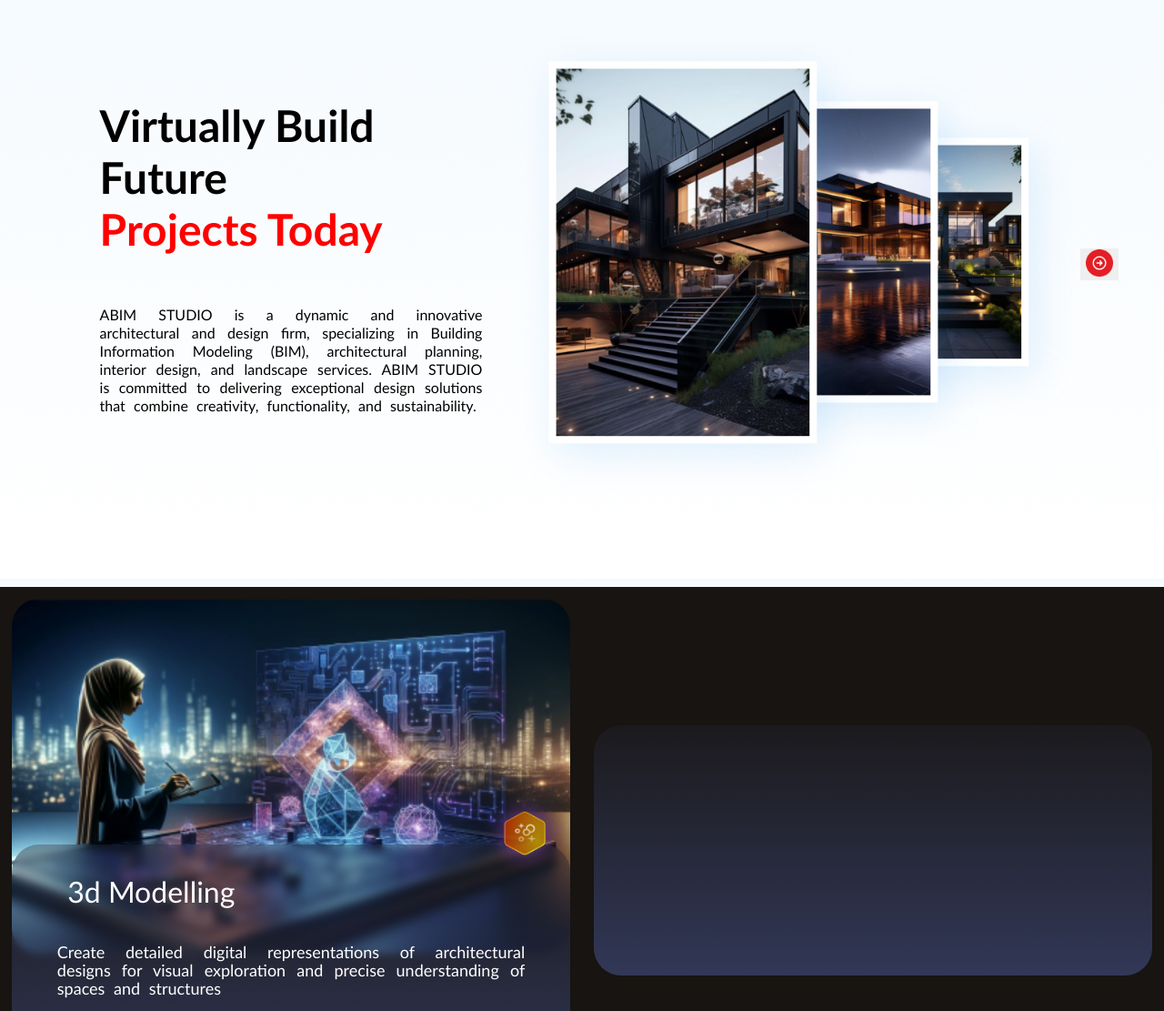
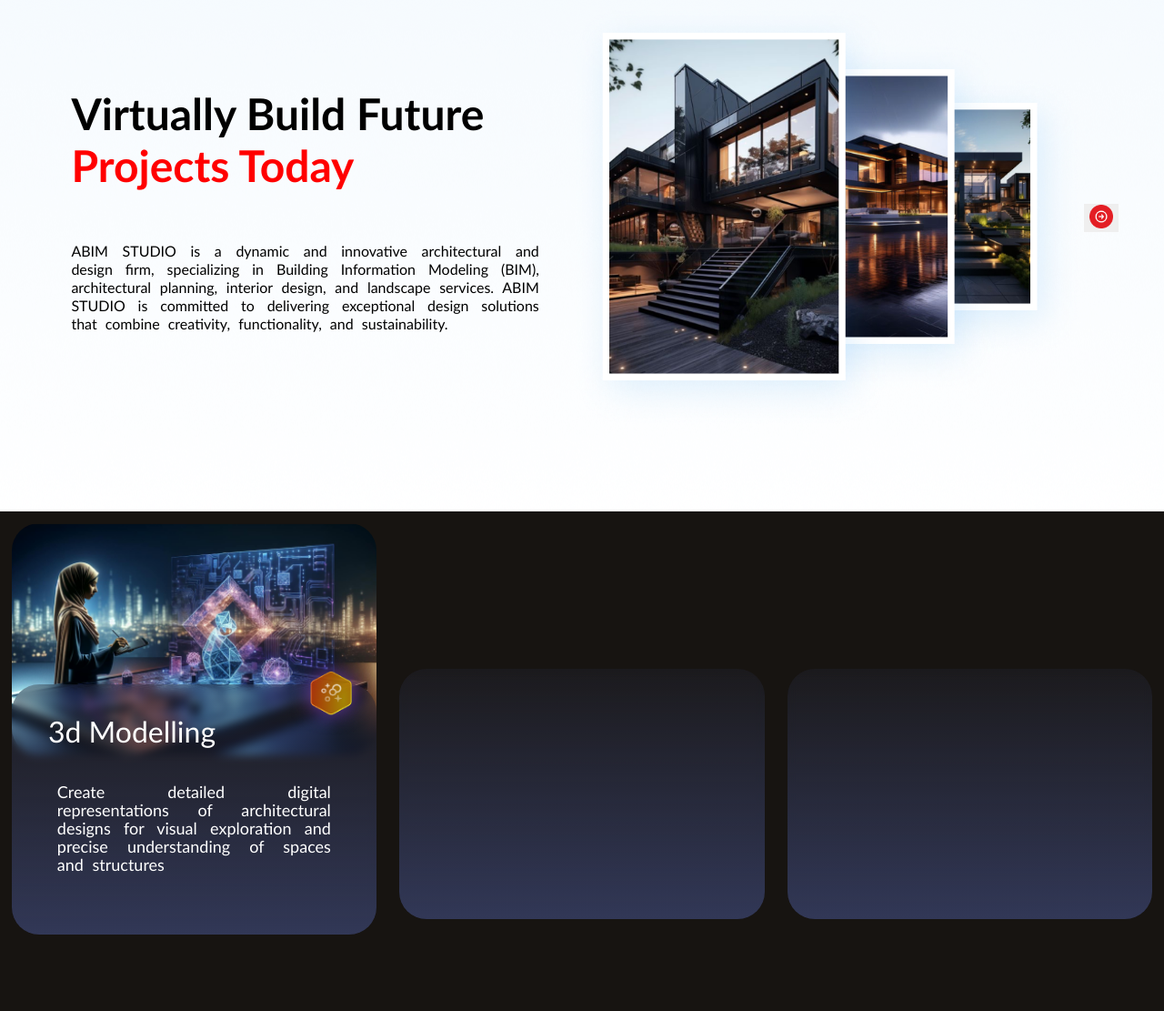
Before and after one commit to prathameshpatil02/prathameshpatil02.github.io, a plain HTML site: page index.html in a window 1280 px wide. Shown: the part 635-1746 px from the top of the page at 91% size. Drawn offline with Linux system fonts and the light colour scheme.

Commit message:
Update style.css sun-0.1

```diff
--- a/style.css
+++ b/style.css
@@ -202,12 +202,13 @@ nav button{
 
 .future_div1{
     height: auto;
-    max-width: 40%;
+    max-width: fit-content;
     padding-left: 3%;
     padding-right: 1%;
+    margin-left: 20px;
     /* border: 2px solid black; */
     display: flex;
-    flex: 1 1 400px;
+    flex: 1 1 200px;
     flex-flow: column;
     justify-content: center;
 }
@@ -217,7 +218,7 @@ nav button{
     width: 59%;
     /* border: 2px solid black; */
     display: flex;
-    flex: 1 0 500px;
+    flex: 1 0 300px;
     flex-flow: row nowrap;
     justify-content: flex-end;
     align-items: center;
@@ -309,7 +310,7 @@ nav button{
     /* border: 1px solid black; */
     border-radius: 30px;
     display: flex;
-    flex: 1 0 450px;
+    flex: 1 0 300px;
     flex-flow: column;
     justify-content: center;
 }
@@ -473,9 +474,10 @@ footer{
 }
 
 .cmn_div1{
-    margin-left: 10%;
-    margin-right: auto;
+    /* margin-left: 20px;
+    margin-right: auto; */
     margin-top: 0;
+    min-width: 300px;
     margin-bottom: 0;
     padding: 20px;
 }
```
